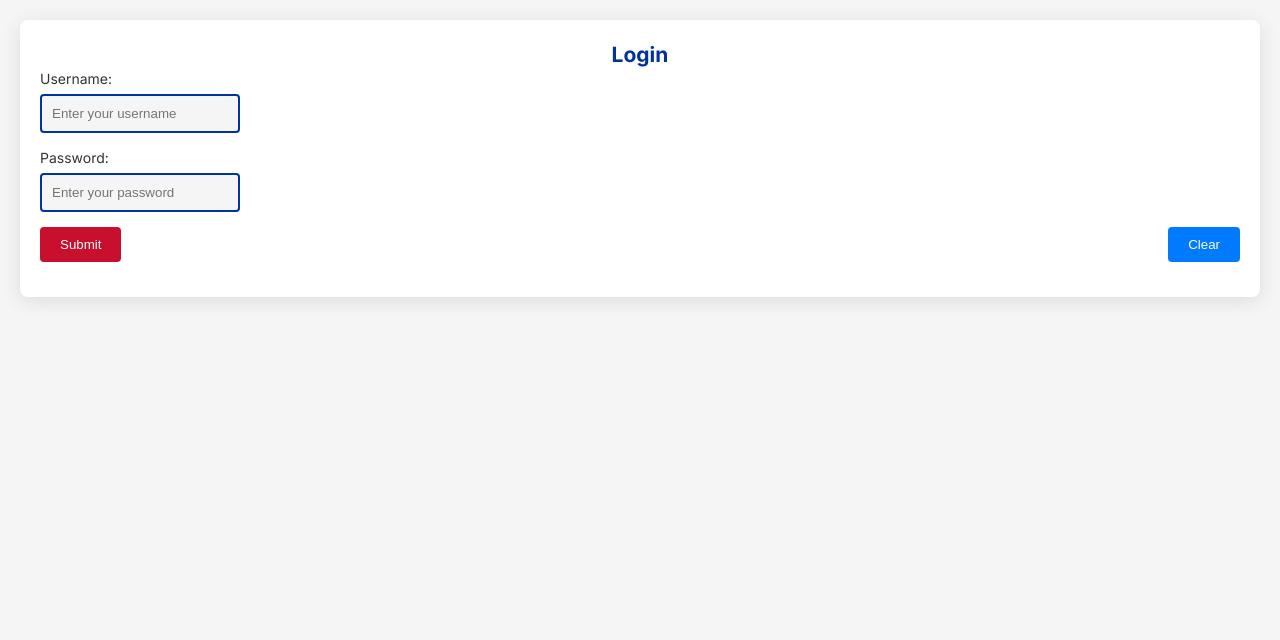
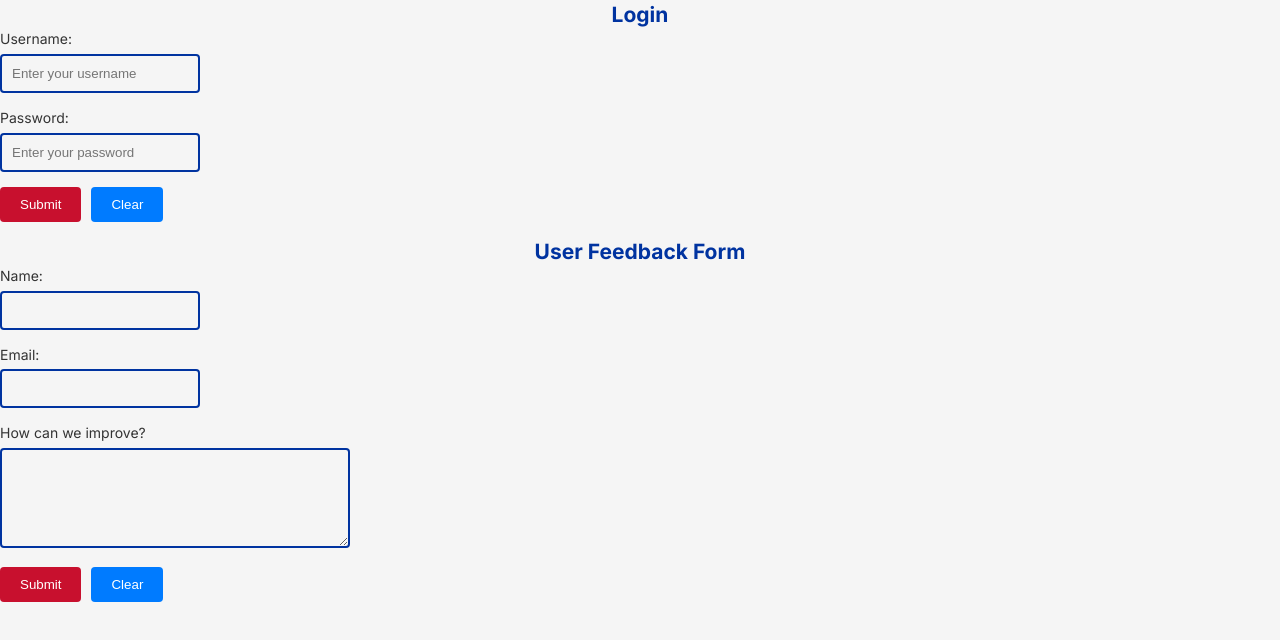
Before and after one commit to NIRANJANGOPALAN/MIT-Connect, a Next.js app: page / in a window 1280 px wide. Shown: the top 640 px of the page. Built offline with nearby package versions, Linux system fonts and the light colour scheme.

Commit message:
Updated charts

```diff
--- a/src/app/Components/Authentication/Login.css
+++ b/src/app/Components/Authentication/Login.css
@@ -6,21 +6,10 @@ body {
     background-color: #F5F5F5; /* Light Gray */
     color: #333; /* Dark Gray for text */
   }
-  .container {
-    width: 100%;
-    max-width: 100%;
-    margin: 0;
-    padding: 20px;
-    box-sizing: border-box;
-  }
+
 
   /* Login Styles */
-  .login, .chat-container {
-    background-color: #FFFFFF; /* White */
-    padding: 20px;
-    border-radius: 8px;
-    box-shadow: 0 4px 20px rgba(0, 0, 0, 0.1);
-  }
+
 
   .login h2, .chat-room h2 {
     margin-top: 0;
@@ -50,9 +39,20 @@ body {
 
   .button-group {
     display: flex;
-    justify-content: space-between;
+    justify-content: flex-start;
+    gap: 10px;
   }
-
+  .long-textarea {
+    width: 350px; /* Adjust this value to make it shorter or longer */
+    min-height: 100px; /* Minimum height */
+    resize: horizontal; /* Allows vertical resizing */
+    font-family: 'Arial', sans-serif;
+    padding: 10px;
+    border: 2px solid #0033A0; /* Navy Blue border */
+    border-radius: 4px;
+    background-color: #F5F5F5; /* Light Gray for input */
+    color: #333; /* Dark Gray */
+  }
   button {
     padding: 10px 20px;
     background-color: #C8102E; /* Crimson Red */
--- a/src/app/Components/Authentication/Login.js
+++ b/src/app/Components/Authentication/Login.js
@@ -1,7 +1,8 @@
 'use client';
 
-import { useState,useEffect } from 'react';
+import { useState, useEffect } from 'react';
 import './Login.css'
+import UserForm from '../Utilities/UserForm';
 
 export default function Login({ onLogin }) {
   const [username, setUsername] = useState('');
@@ -34,7 +35,7 @@ export default function Login({ onLogin }) {
         setError(data.message || 'Login failed');
       }
     } catch (error) {
-      console.log("password",password);
+      console.log("password", password);
       setError('An error occurred. Please try again.');
     }
   };
@@ -79,7 +80,7 @@ export default function Login({ onLogin }) {
         </div>
       </form>
       <div>
-
+       <UserForm />
       </div>
     </div>
   );
--- a/src/app/Components/Chat/Chat.css
+++ b/src/app/Components/Chat/Chat.css
@@ -11,17 +11,13 @@
    line-height: 1.4;
  }
 
- .app-container {
-   display: flex;
-   flex-direction: column;
-   height: 100vh;
- }
+
 
  .top-menu {
    display: flex;
    justify-content: space-between;
    align-items: center;
-   padding: 10px 20px;
+   padding: 20px 20px;
    background-color: #2f0047;
    color: white;
  }
--- a/src/app/Components/Chat/Chat.js
+++ b/src/app/Components/Chat/Chat.js
@@ -98,6 +98,7 @@ export default function Chat({ username, sessionId, onLogout }) {
       <main className="main-content">
         <div className="feature-area">
           <p>my features</p>
+          <DbConnector />
           <div className="content-container">
             {selectedFile && (
               <>
--- a/src/app/Components/DBConnector/DbConnector.js
+++ b/src/app/Components/DBConnector/DbConnector.js
@@ -32,6 +32,7 @@ export default function DbConnector() {
           <option value="mysql">MySQL</option>
           <option value="oracle">Oracle</option>
           <option value="sqlserver">SQL Server</option>
+          <option value="mongodb">Mongo DB</option>
         </select>
         <input type="text" placeholder="Host" value={host} onChange={(e) => setHost(e.target.value)} />
         <input type="text" placeholder="Port" value={port} onChange={(e) => setPort(e.target.value)} />
--- a/src/app/Components/FileProcess/FileProcess.js
+++ b/src/app/Components/FileProcess/FileProcess.js
@@ -32,6 +32,7 @@ export default function FileProcess({ file }) {
       }
 
       const data = await response.json();
+      console.log("file process data",data);
       setFileData(data);
     } catch (err) {
       console.error('Error processing file:', err);
--- /dev/null
+++ b/src/app/Components/Utilities/UserForm.js
@@ -0,0 +1,119 @@
+'use client';
+
+import React, { useState, useEffect } from 'react';
+
+const UserForm = () => {
+  const [formData, setFormData] = useState({
+    name: '',
+    email: '',
+    query: ''
+  });
+  const [isSubmitted, setIsSubmitted] = useState(false);
+  const [isLoading, setIsLoading] = useState(false);
+  const [error, setError] = useState(null);
+
+  const handleChange = (e) => {
+    setFormData({ ...formData, [e.target.name]: e.target.value });
+  };
+
+  const handleSubmit = async (e) => {
+    e.preventDefault();
+    setIsLoading(true);
+    setError(null);
+
+    try {
+      const response = await fetch('http://localhost:5000/api/submit-query', {
+        method: 'POST',
+        headers: {
+          'Content-Type': 'application/json',
+        },
+        body: JSON.stringify(formData),
+      });
+
+      if (!response.ok) {
+        throw new Error('Failed to submit query');
+      }
+
+      setIsSubmitted(true);
+      clearForm();
+    } catch (error) {
+      setError(error.message);
+    } finally {
+      setIsLoading(false);
+    }
+  };
+
+  const clearForm = () => {
+    setFormData({ name: '', email: '', query: '' });
+  };
+
+    // Add this useEffect hook
+    useEffect(() => {
+      let timer;
+      if (isSubmitted) {
+        timer = setTimeout(() => {
+          setIsSubmitted(false);
+        }, 3000);
+      }
+      return () => clearTimeout(timer);
+    }, [isSubmitted]);
+
+  return (
+    <div className="form-container">
+      <h2>User Feedback Form</h2>
+      <form onSubmit={handleSubmit}>
+        <div className="form-group">
+          <label htmlFor="name">Name:</label>
+          <input
+            type="text"
+            id="name"
+            name="name"
+            value={formData.name}
+            onChange={handleChange}
+            required
+          />
+        </div>
+        <div className="form-group">
+          <label htmlFor="email">Email:</label>
+          <input
+            type="email"
+            id="email"
+            name="email"
+            value={formData.email}
+            onChange={handleChange}
+            required
+          />
+        </div>
+        <div className="form-group">
+          <label htmlFor="query">How can we improve?</label>
+          <textarea
+            id="query"
+            name="query"
+            value={formData.query}
+            className="long-textarea"
+            onChange={handleChange}
+            required
+          />
+        </div>
+        <div className="button-group">
+          <button type="submit" disabled={isLoading}>
+            {isLoading ? 'Submitting...' : 'Submit'}
+          </button>
+          <button type="button" onClick={clearForm}>Clear</button>
+        </div>
+      </form>
+      {isSubmitted && (
+        <div className="popup">
+          Your response has been submitted!
+        </div>
+      )}
+      {error && (
+        <div className="error-message">
+          Error: {error}
+        </div>
+      )}
+    </div>
+  );
+};
+
+export default UserForm;
--- a/src/app/layout.js
+++ b/src/app/layout.js
@@ -6,16 +6,14 @@ export const metadata = {
   title: "VAC-Connect",
   description: "Secured connection",
   icons: {
-    icon: "Assets/vacLogo.png",
+    icon: "favicon.ico",
     apple: "Assets/vacLogo.png"
-
   },
 };
 
 export default function RootLayout({ children }) {
   return (
     <html lang="en">
-      <link rel="icon" href="./Assets/vacLogo.png" sizes="any" />
       <body className={inter.className}>{children}</body>
     </html>
   );
--- a/src/app/page.css
+++ b/src/app/page.css
@@ -6,9 +6,3 @@ body {
   background-color: #000001; /* Dark Blue */
   color: white;
 }
-
-.container {
-  max-width: auto;
-  margin: 0 auto;
-  padding: 20px;
-}
```
Also changed, not shown: 1 other file (tests, documents, lock files or other folders).
